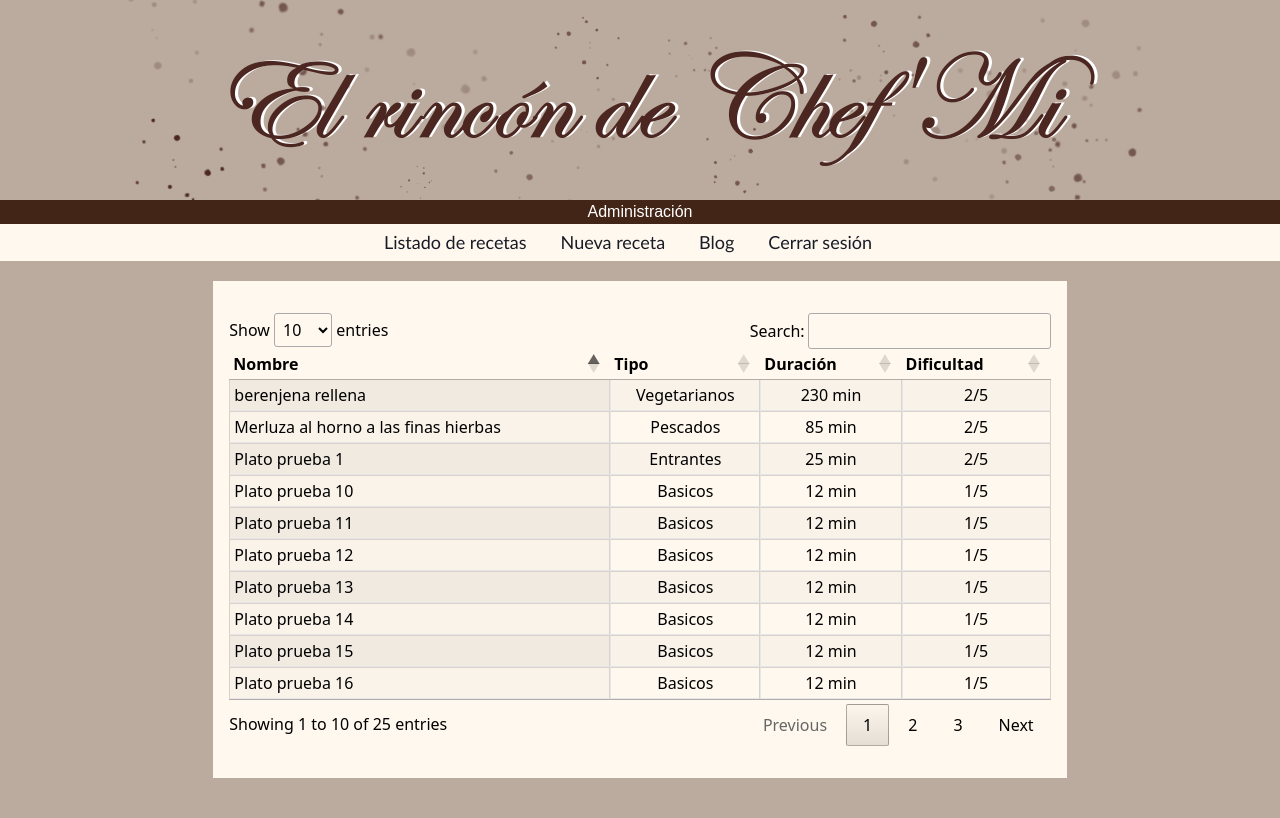
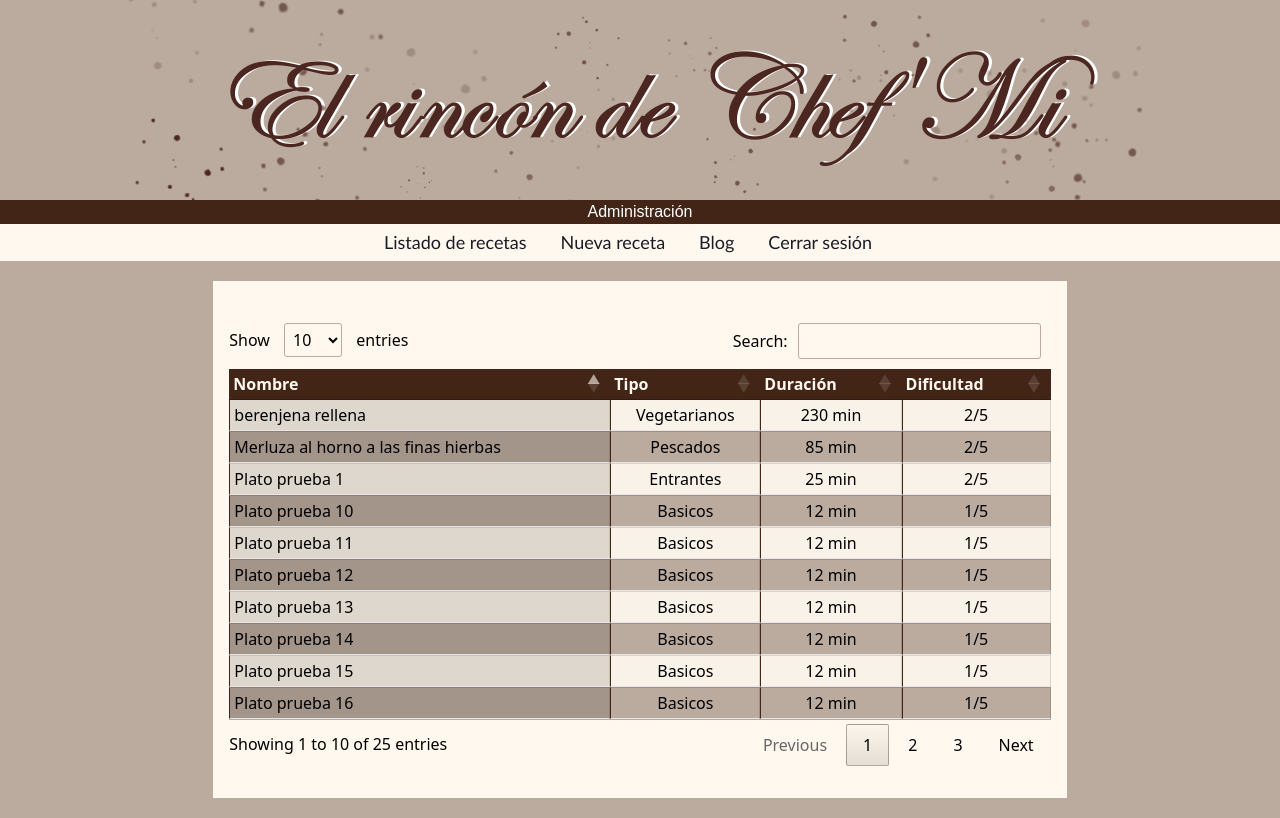
Before and after one commit to Mirianski/proyecto_final, a PHP site: page /admin/addRecipes.php in a window 1280 px wide. Before the commit the page ends 778 px from the top, so only its background shows below. Run offline with PHP 8.4, Linux system fonts and the light colour scheme; a user stored in the database is signed in; data comes from the database, SQL or seed files in the repository; some libraries are stand-ins or nearby versions.

Commit message:
Minor fix

```diff
--- a/src/css/style.css
+++ b/src/css/style.css
@@ -204,19 +204,32 @@ body{
     color:red;
 }
 
+#admin-table.dataTable.stripe tbody tr.odd td.sorting_1{
+    background-color: #ebe3d9;
+}
+#admin-table.dataTable.stripe tbody tr.even td.sorting_1{
+    background-color: #a7988d;
+}
+#admin-table.dataTable.stripe tbody tr.odd{
+    background-color: #fff8ee;
+}
+#admin-table.dataTable.stripe tbody tr.even{
+    background-color: #bbab9f;
+}
+#admin-table.dataTable thead {
+    background-color: rgb(66, 37, 23);
+    color: #fff8ee;
+}
+#admin-table.dataTable.cell-border tbody tr td{
+    border-left-color: rgb(66, 37, 23);
+}
+
+#admin-table_filter input, #admin-table_length select{
+    border: solid 1px #bbab9f;
+    margin: 10px
+}
+
 .current_page{
     background-color: #4c2721;
     color: #fff8ee;
 }
-.table.dataTable.stripe tbody tr.odd{
-    background-color: #f9f9f9;
-}
-.table.dataTable.stripe tbody tr.even{
-    background-color: #f9f9f9;
-}
-.table.dataTable thead {
-    background-color: #f9f9f9;
-}
-.table.dataTable.cell-border tbody tr td{
-    border-left-color: darkviolet ;
-}
```
